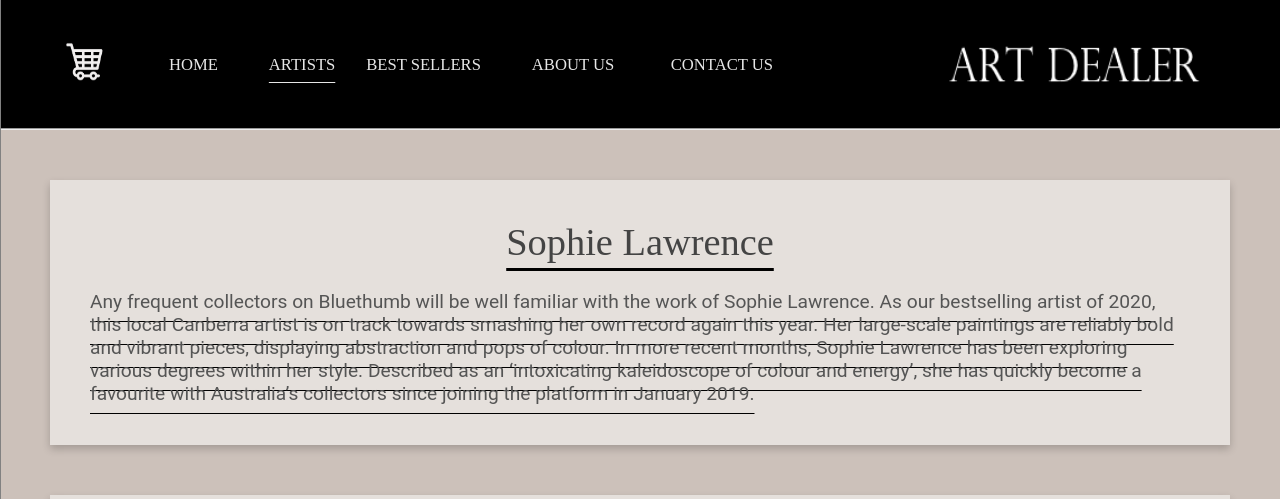
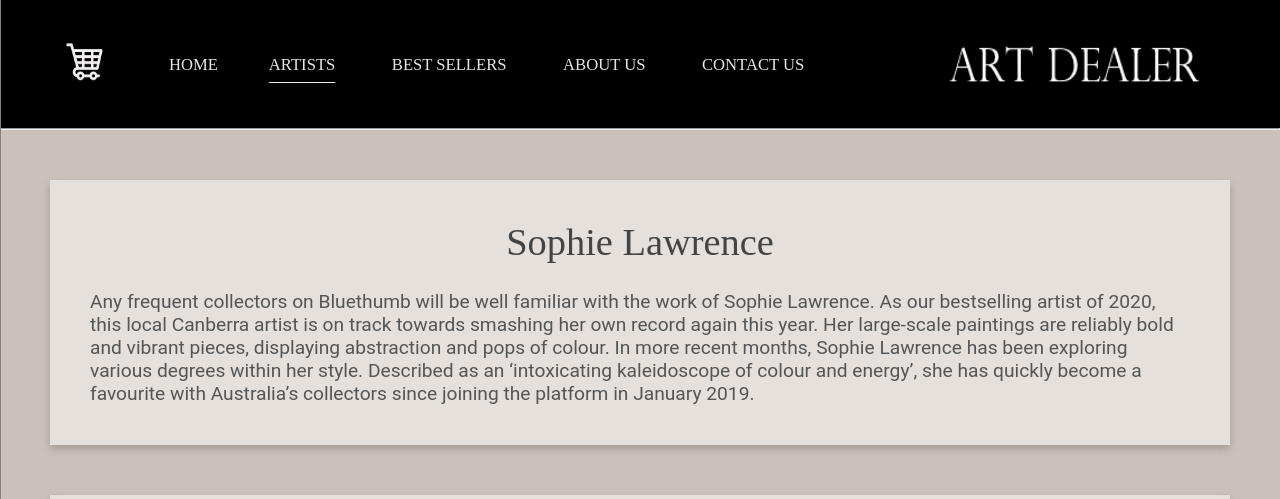
Before and after one commit to BigRonnyColeman/WebDev, a PHP site: page /artist.php?artist=1 in a window 1280 px wide. Shown: the top 499 px of the page. Run offline with PHP 8.4, Linux system fonts and the light colour scheme; data comes from the database, SQL or seed files in the repository; grey boxes are pictures that could not be loaded.

Commit message:
fixed werid underline

```diff
--- a/html/artist.php
+++ b/html/artist.php
@@ -155,7 +155,7 @@
             <nav>
                 <ul class = "navLinks">
                     <li><a href="index.html">HOME</u></a></li>
-                    <li><a href="artists.php"><u style="text-underline-offset: 0.7em";>ARTISTS</a></li>
+                    <li><a href="artists.php"><u style="text-underline-offset: 0.7em";>ARTISTS</u></a></li>
                     <li><a href="best.php">BEST SELLERS</a></li>
                     <li><a href="about2.html">ABOUT US</a></li>
                     <li><a href="contact.php">CONTACT US</a></li>
```
